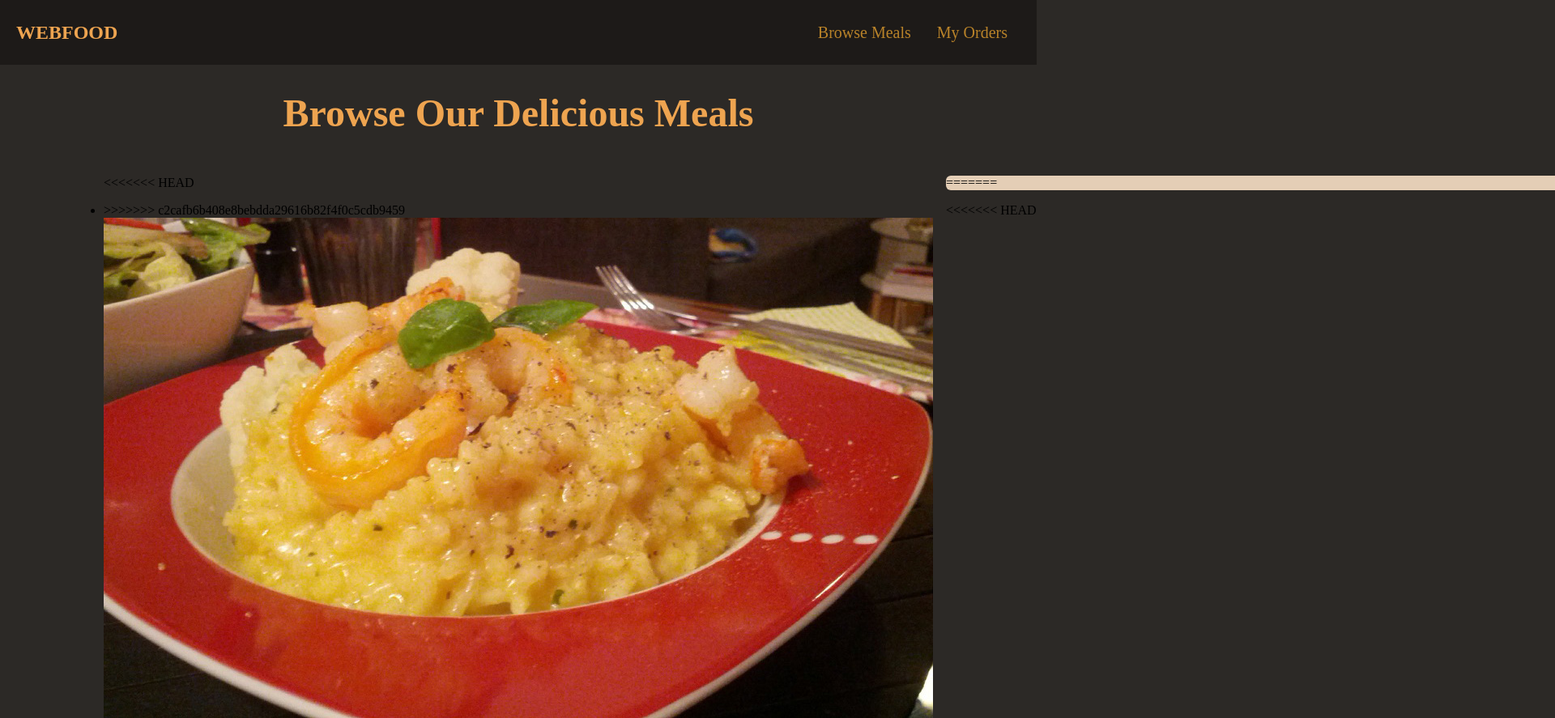
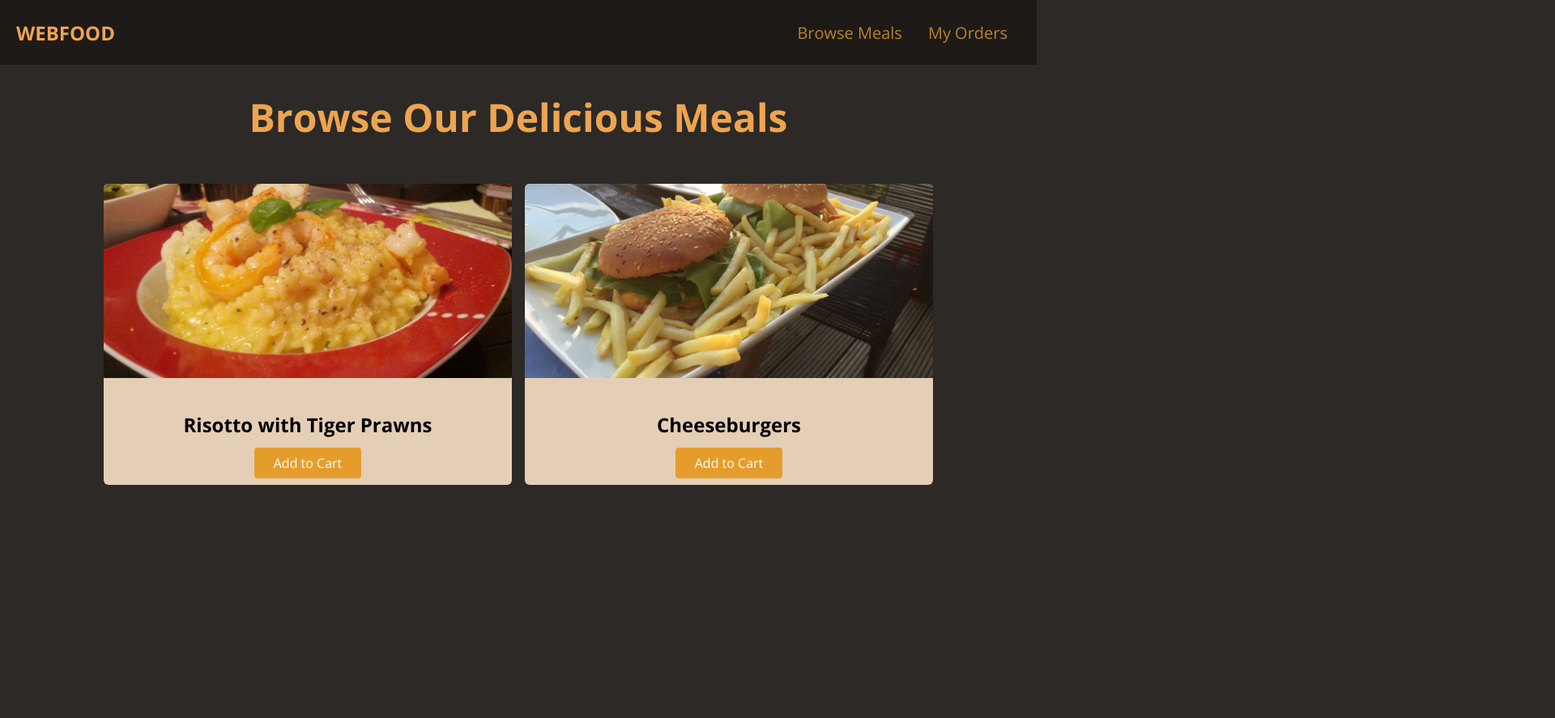
Before and after one commit to wera4677/Web-Food, a plain HTML site: page WebFood.html/index.html in a window 1280 px wide. Shown: the top 887 px of the page at 81% size, 1920 px wide, since content can reach past the window. After the commit the page ends 800 px from the top, so only its background shows below. Drawn offline with nearby package versions, Linux system fonts and the light colour scheme.

Commit message:
Fourth food

```diff
--- a/WebFood.css/style.css
+++ b/WebFood.css/style.css
@@ -1,5 +1,4 @@
 body {
-<<<<<<< HEAD
   font-family: "Open Sans", sans-serif;
   margin: 0;
   background-color: rgb(44, 41, 38);
@@ -79,45 +78,6 @@ h2 {
   border-radius: 4px;
   padding: 8px 24px;
 }
-.btn a:hover {
+.btn:hover {
   background-color: rgb(221, 134, 34);
 }
-=======
-    font-family: "Open Sans",sans-serif;
-    margin: 0;
-    background-color: rgb(44,41,38);
-}
-a {
-    text-decoration: none;
-}
-#main-header {
-    height: 80px;
-    display: flex;/*움직일수있게박스설정*/
-    justify-content: space-between;/*공간확보*/
-    align-items: center; /*교차축 같은위치지정*/
-    background-color: rgb(29,26,24);
-    padding: 0 20px;
-}
-#logo {
-    font-size: 24px;
-    font-weight: bold;
-    color: rgb(238,164,80);
-    text-transform: uppercase;
-}
-#main-header ul {
-    list-style: none;
-    display: flex;
-    margin: 0;
-    padding: 0;
-}
-#main-header li {
-    margin: 0 16px;
-}
-#main-header nav a {
-    color: rgb(185,131,41);
-    font-size: 20px;
-}
-#main-header nav a:hover {
-    color: rgb(228,163,44);
-}
->>>>>>> c2cafb6b408e8bebdda29616b82f4f0c5cdb9459
--- a/WebFood.html/index.html
+++ b/WebFood.html/index.html
@@ -24,11 +24,7 @@
       <h1>Browse Our Delicious Meals</h1>
       <section id="latest-products">
         <ul>
-<<<<<<< HEAD
           <li class="food-item">
-=======
-          <li class="food-items">
->>>>>>> c2cafb6b408e8bebdda29616b82f4f0c5cdb9459
             <article>
               <img
                 src="/WebFood-img/risotto.jpg"
@@ -40,11 +36,7 @@
               </div>
             </article>
           </li>
-<<<<<<< HEAD
           <li class="food-item">
-=======
-          <li class="food-items">
->>>>>>> c2cafb6b408e8bebdda29616b82f4f0c5cdb9459
             <article>
               <img
                 src="/WebFood-img/cheeseburgers.jpg"
```
